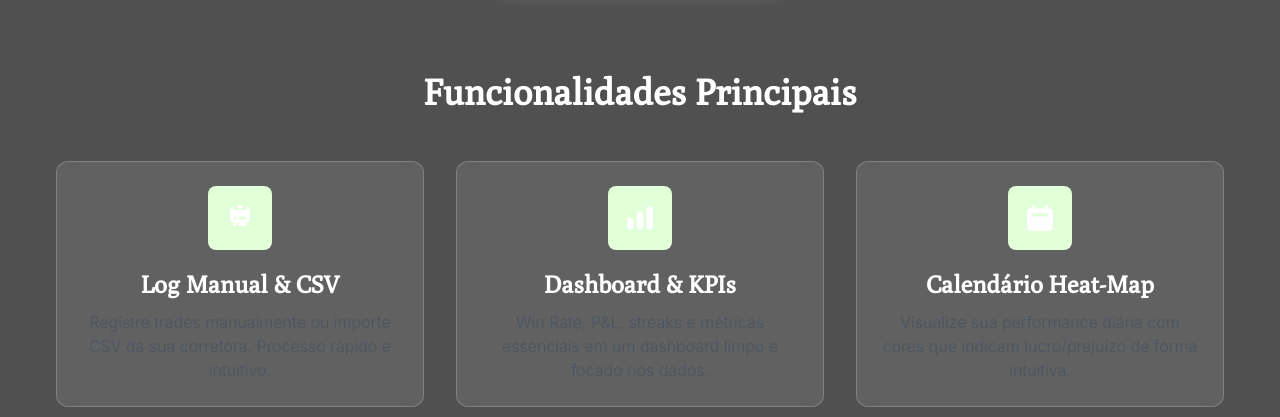
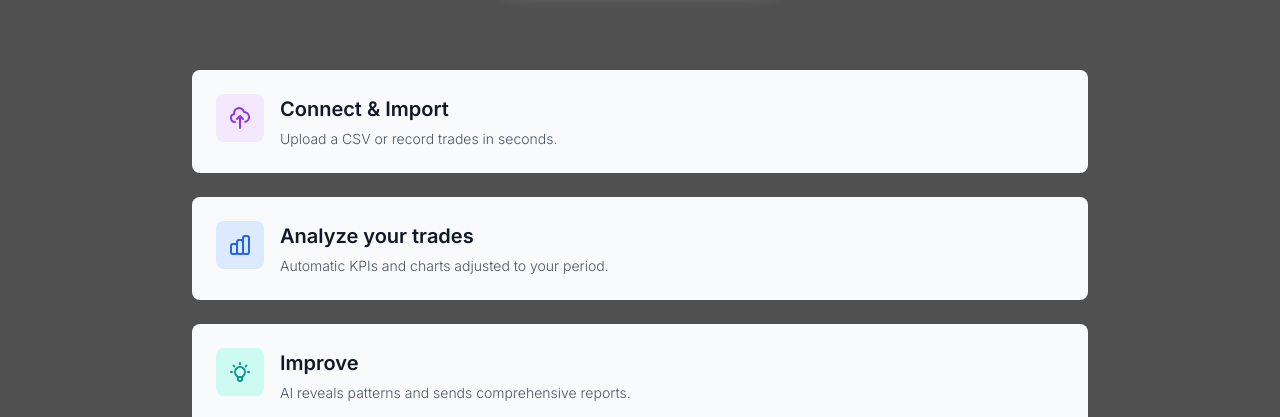
Before and after one commit to felipeldfonseca/binary-hub, a Next.js app in the folder app/: page / in a window 1280 px wide. Shown: the part 528-945 px from the top of the page. Built offline with nearby package versions, Linux system fonts and the light colour scheme; no server answers.

Commit message:
feat: implement How It Works section with AAVE-style feature cards

```diff
--- a/app/app/page.tsx
+++ b/app/app/page.tsx
@@ -12,49 +12,54 @@ export default function HomePage() {
         <main className="relative">
           {/* Hero Section (copied from dashboard) */}
           <HeroSection />
-      {/* Features Section */}
-      <section id="features" className="py-20">
+
+          {/* How It Works Section */}
+          <section id="how-it-works" className="py-20">
             <div className="container mx-auto px-4">
-          <h2 className="font-heading text-3xl font-bold text-center mb-12">
-            Funcionalidades Principais
-          </h2>
-          <div className="grid md:grid-cols-3 gap-8">
-            <div className="card text-center">
-              <div className="w-16 h-16 bg-primary rounded-lg flex items-center justify-center mx-auto mb-4">
-                <svg className="w-8 h-8 text-text" fill="currentColor" viewBox="0 0 20 20">
-                  <path d="M9 2a1 1 0 000 2h2a1 1 0 100-2H9z"></path>
-                  <path fillRule="evenodd" d="M4 5a2 2 0 012-2v1a1 1 0 001 1h6a1 1 0 001-1V3a2 2 0 012 2v6a2 2 0 01-2 2H6a2 2 0 01-2-2V5zm3 4a1 1 0 000 2h.01a1 1 0 100-2H7zm3 0a1 1 0 000 2h3a1 1 0 100-2h-3zm-3 4a1 1 0 000 2h.01a1 1 0 100-2H7zm3 0a1 1 0 000 2h3a1 1 0 100-2h-3z" clipRule="evenodd"></path>
+              <div className="max-w-4xl mx-auto space-y-6">
+                {/* Card 1: Connect & Import */}
+                <div className="bg-gray-50 rounded-lg p-6 flex items-start space-x-4">
+                  <div className="flex-shrink-0">
+                    <div className="w-12 h-12 bg-purple-100 rounded-lg flex items-center justify-center">
+                      <svg className="w-6 h-6 text-purple-600" fill="none" stroke="currentColor" viewBox="0 0 24 24">
+                        <path strokeLinecap="round" strokeLinejoin="round" strokeWidth={2} d="M7 16a4 4 0 01-.88-7.903A5 5 0 1115.9 6L16 6a5 5 0 011 9.9M15 13l-3-3m0 0l-3 3m3-3v12" />
                       </svg>
                     </div>
-              <h3 className="font-heading text-xl font-semibold mb-2">Log Manual & CSV</h3>
-              <p className="text-gray-600">
-                Registre trades manualmente ou importe CSV da sua corretora.
-                Processo rápido e intuitivo.
-              </p>
                   </div>
-            <div className="card text-center">
-              <div className="w-16 h-16 bg-primary rounded-lg flex items-center justify-center mx-auto mb-4">
-                <svg className="w-8 h-8 text-text" fill="currentColor" viewBox="0 0 20 20">
-                  <path d="M2 11a1 1 0 011-1h2a1 1 0 011 1v5a1 1 0 01-1 1H3a1 1 0 01-1-1v-5zM8 7a1 1 0 011-1h2a1 1 0 011 1v9a1 1 0 01-1 1H9a1 1 0 01-1-1V7zM14 4a1 1 0 011-1h2a1 1 0 011 1v12a1 1 0 01-1 1h-2a1 1 0 01-1-1V4z"></path>
+                  <div>
+                    <h3 className="font-semibold text-gray-900 text-lg mb-1">Connect & Import</h3>
+                    <p className="text-gray-600 text-sm">Upload a CSV or record trades in seconds.</p>
+                  </div>
+                </div>
+
+                {/* Card 2: Analyze your trades */}
+                <div className="bg-gray-50 rounded-lg p-6 flex items-start space-x-4">
+                  <div className="flex-shrink-0">
+                    <div className="w-12 h-12 bg-blue-100 rounded-lg flex items-center justify-center">
+                      <svg className="w-6 h-6 text-blue-600" fill="none" stroke="currentColor" viewBox="0 0 24 24">
+                        <path strokeLinecap="round" strokeLinejoin="round" strokeWidth={2} d="M9 19v-6a2 2 0 00-2-2H5a2 2 0 00-2 2v6a2 2 0 002 2h2a2 2 0 002-2zm0 0V9a2 2 0 012-2h2a2 2 0 012 2v10m-6 0a2 2 0 002 2h2a2 2 0 002-2m0 0V5a2 2 0 012-2h2a2 2 0 012 2v14a2 2 0 01-2 2h-2a2 2 0 01-2-2z" />
                       </svg>
                     </div>
-              <h3 className="font-heading text-xl font-semibold mb-2">Dashboard & KPIs</h3>
-              <p className="text-gray-600">
-                Win Rate, P&L, streaks e métricas essenciais em um dashboard
-                limpo e focado nos dados.
-              </p>
                   </div>
-            <div className="card text-center">
-              <div className="w-16 h-16 bg-primary rounded-lg flex items-center justify-center mx-auto mb-4">
-                <svg className="w-8 h-8 text-text" fill="currentColor" viewBox="0 0 20 20">
-                  <path fillRule="evenodd" d="M6 2a1 1 0 00-1 1v1H4a2 2 0 00-2 2v10a2 2 0 002 2h12a2 2 0 002-2V6a2 2 0 00-2-2h-1V3a1 1 0 10-2 0v1H7V3a1 1 0 00-1-1zm0 5a1 1 0 000 2h8a1 1 0 100-2H6z" clipRule="evenodd"></path>
+                  <div>
+                    <h3 className="font-semibold text-gray-900 text-lg mb-1">Analyze your trades</h3>
+                    <p className="text-gray-600 text-sm">Automatic KPIs and charts adjusted to your period.</p>
+                  </div>
+                </div>
+
+                {/* Card 3: Improve */}
+                <div className="bg-gray-50 rounded-lg p-6 flex items-start space-x-4">
+                  <div className="flex-shrink-0">
+                    <div className="w-12 h-12 bg-teal-100 rounded-lg flex items-center justify-center">
+                      <svg className="w-6 h-6 text-teal-600" fill="none" stroke="currentColor" viewBox="0 0 24 24">
+                        <path strokeLinecap="round" strokeLinejoin="round" strokeWidth={2} d="M9.663 17h4.673M12 3v1m6.364 1.636l-.707.707M21 12h-1M4 12H3m3.343-5.657l-.707-.707m2.828 9.9a5 5 0 117.072 0l-.548.547A3.374 3.374 0 0014 18.469V19a2 2 0 11-4 0v-.531c0-.895-.356-1.754-.988-2.386l-.548-.547z" />
                       </svg>
                     </div>
-              <h3 className="font-heading text-xl font-semibold mb-2">Calendário Heat-Map</h3>
-              <p className="text-gray-600">
-                Visualize sua performance diária com cores que indicam
-                lucro/prejuízo de forma intuitiva.
-              </p>
+                  </div>
+                  <div>
+                    <h3 className="font-semibold text-gray-900 text-lg mb-1">Improve</h3>
+                    <p className="text-gray-600 text-sm">AI reveals patterns and sends comprehensive reports.</p>
+                  </div>
                 </div>
               </div>
             </div>
```
Lines whose indentation alone changed are shown as unchanged.
